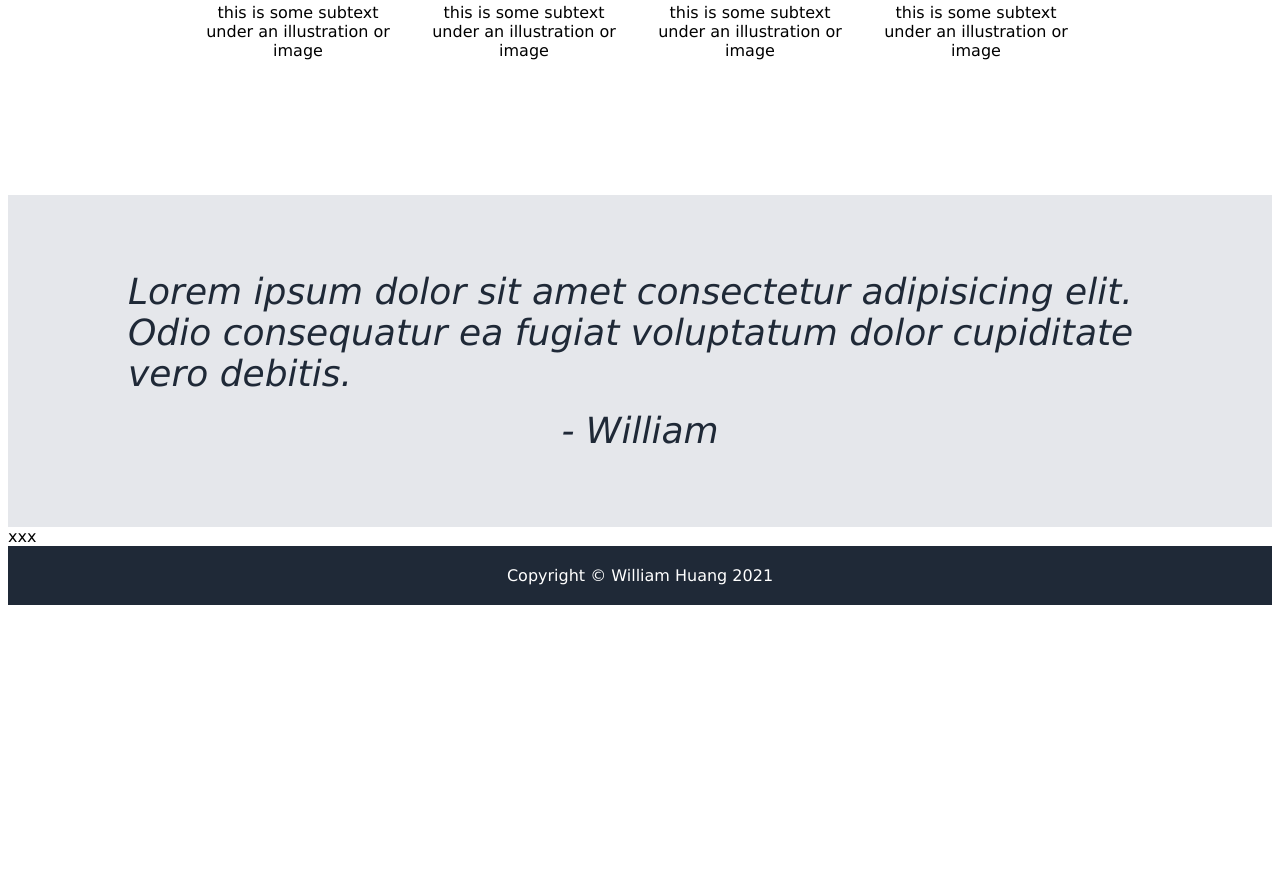
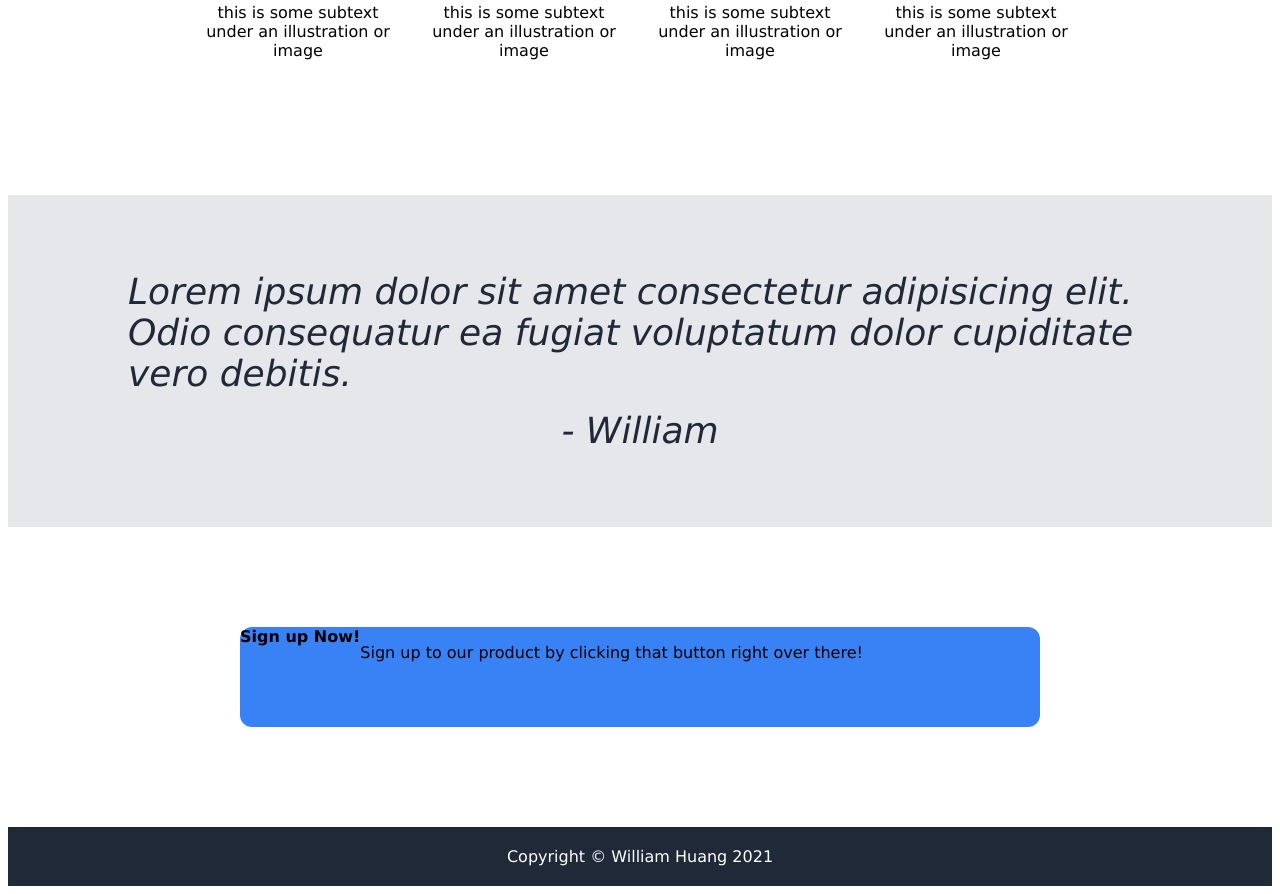
Before and after one commit to williamyhg1/landing-page, a plain HTML site: page index.html in a window 1280 px wide. Shown: the part 682-1576 px from the top of the page. Before the commit the page ends 1295 px from the top, so only its background shows below. Drawn offline with Linux system fonts and the light colour scheme.

Commit message:
create box 4 centerbox

```diff
--- a/index.html
+++ b/index.html
@@ -61,7 +61,10 @@
     </div>
 
     <div class="box4">
-        xxx
+        <div class="centerbox">
+           <strong>Sign up Now!</strong>
+           <p>Sign up to our product by clicking that button right over there!</p>
+        </div>
     </div>
 
     <footer>Copyright © William Huang 2021</footer>
--- a/style.css
+++ b/style.css
@@ -56,6 +56,7 @@ div {
 .box1 {
 background-color: #1F2937;
 display: flex;
+justify-content: center;
 flex-wrap: nowrap;
 flex-grow: 2;
 
@@ -103,6 +104,7 @@ h1 {
     height: 200px;
     justify-content: center;
     align-items: center;
+    border-radius: 12px;
 }
 
 
@@ -175,3 +177,18 @@ h1 {
     align-items: flex-end;
     margin-top: -20px;
 }
+
+.box4 {
+    display: flex;
+    height: 300px;
+    justify-content: center;
+    align-items: center;
+}
+
+.centerbox {
+    display: flex;
+    background-color: #3882F6;
+    width: 800px;
+    height: 100px;
+    border-radius: 12px;
+}
```
